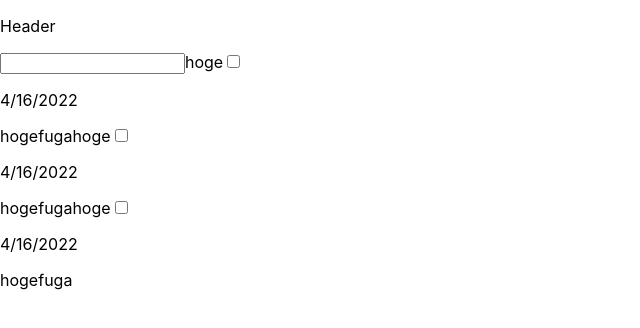
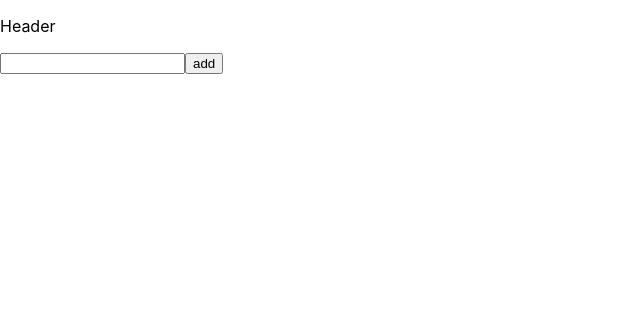
Before and after one commit to kobapi28/shoma3571-sandbox, a React (Create React App) app in the folder react/todo/: page / in a window 1280 px wide. Shown: the top 328 px of the page, without its empty margins (0-640 px from the left). Built offline with nearby package versions, Linux system fonts and the light colour scheme.

Commit message:
feat: 簡単にtodoを追加できることを確認

```diff
--- a/react/todo/src/App.tsx
+++ b/react/todo/src/App.tsx
@@ -1,39 +1,23 @@
+import React, { createContext, useState } from 'react';
+import { AddTodo } from './components/AddTodo';
 import { Header } from './components/Header';
-import { Search } from './components/Search';
 import { TodoList } from './components/TodoList';
 import { Todo } from './types/todo';
 
-const items: Todo[] = [
-  {
-    id: 'hogehoge',
-    title: 'hoge',
-    date: new Date(),
-    badge: ['hoge', 'fuga'],
-    isFinished: false
-  },
-  {
-    id: 'hogehogehoge',
-    title: 'hoge',
-    date: new Date(),
-    badge: ['hoge', 'fuga'],
-    isFinished: false
-  },
-  {
-    id: 'aaa',
-    title: 'hoge',
-    date: new Date(),
-    badge: ['hoge', 'fuga'],
-    isFinished: false
-  }
-]
+type TodoProvider = {
+  items: Todo[];
+  setItems: React.Dispatch<React.SetStateAction<Todo[]>>
+}
+export const TodoContext = createContext<TodoProvider>({} as TodoProvider);
 
 function App() {
+  const [items, setItems] = useState<Todo[]>([])
   return (
-    <div>
-      <Header/>
-      <Search/>
-      <TodoList items={items}/>
-    </div>
+      <TodoContext.Provider value={{items, setItems}}>
+        <Header/>
+        <AddTodo/>
+        <TodoList items={items}/>
+      </TodoContext.Provider>
   );
 }
 
--- /dev/null
+++ b/react/todo/src/components/AddTodo.tsx
@@ -0,0 +1,21 @@
+import { useContext } from "react"
+import { TodoContext } from "../App";
+import { Todo } from "../types/todo";
+
+export const AddTodo: React.VFC = () => {
+  const context = useContext(TodoContext);
+  const addTodo = () => {
+    const item: Todo = {
+      id: Date.now().toString(), title: 'add', isFinished: false, badge: [],
+      date: new Date()
+    }
+    const newItems = [...context.items, item]
+    context.setItems(newItems)
+  }
+  return (
+    <>
+      <input/>
+      <button onClick={() => addTodo()}>add</button>
+    </>
+  )
+}
```
